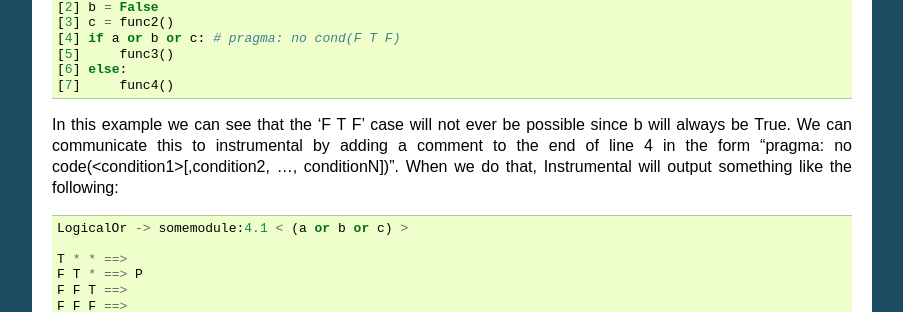
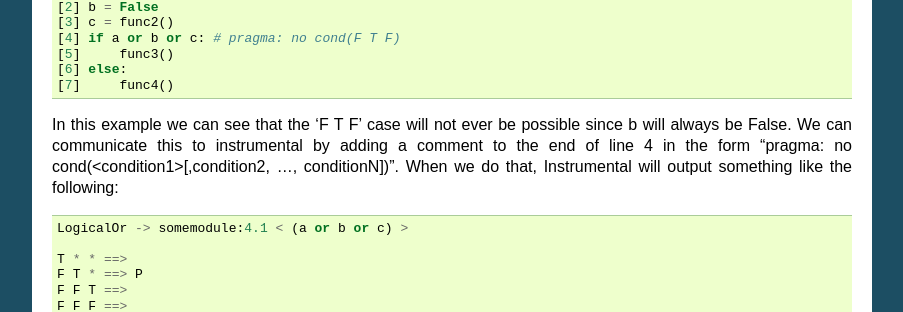
Before and after one commit to desmaj/instrumental, a Sphinx documentation site: the page built from docs/usage.rst, in a window 1280 px wide and 900 px high, scrolled down 2645 px. Shown: the part 144-456 px from the top of the window, without its empty margins (198-1101 px from the left). Built offline with Sphinx 7.4.7, drawn with Linux system fonts in a browser that asks for light colours.

Commit message:
Fixes #16 and #17

```diff
--- a/docs/usage.rst
+++ b/docs/usage.rst
@@ -131,7 +131,7 @@ It may be that there are condition combinations that aren't possible, but appear
   [6] else:
   [7]     func4()
 
-In this example we can see that the 'F T F' case will not ever be possible since b will always be True. We can communicate this to instrumental by adding a comment to the end of line 4 in the form "pragma: no code(<condition1>[,condition2, ..., conditionN])". When we do that, Instrumental will output something like the following::
+In this example we can see that the 'F T F' case will not ever be possible since b will always be False. We can communicate this to instrumental by adding a comment to the end of line 4 in the form "pragma: no cond(<condition1>[,condition2, ..., conditionN])". When we do that, Instrumental will output something like the following::
 
   LogicalOr -> somemodule:4.1 < (a or b or c) >
 
```
